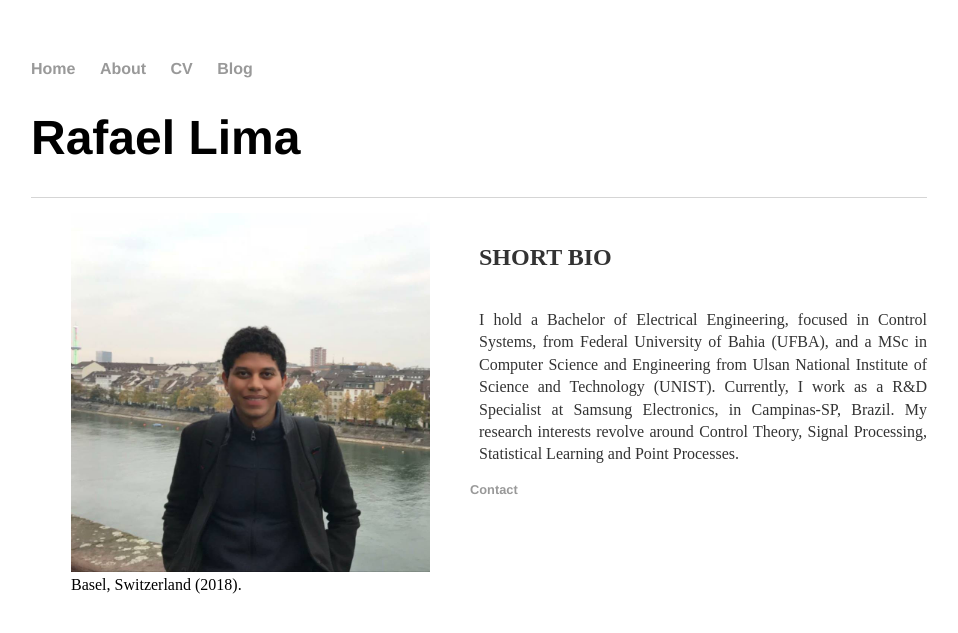
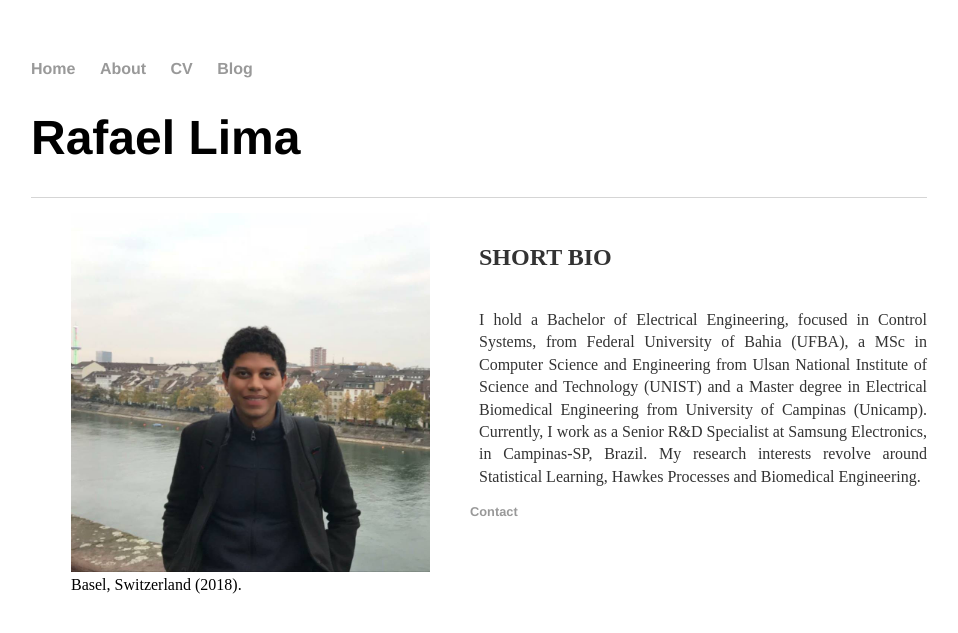
Before and after one commit to rafael-glima/rafael-glima.github.io, a Jekyll site: the page built from index.html, in a window 1280 px wide. Shown: the top 633 px of the page, without its empty margins (161-1119 px from the left). Built offline with Jekyll 4.4.1, drawn with Linux system fonts in a browser that asks for light colours.

Commit message:
update bio

```diff
--- a/about/index.html
+++ b/about/index.html
@@ -4,7 +4,7 @@ title: Rafael Lima
 ---
 <div class="blurb">
 	<h1>About</h1>
-	<p style="font-size:16px;">This is my personal website. I am a R&D Specialist at Samsung Electronics.</p>
+	<p style="font-size:16px;">This is my personal website. I am a Senior R&D Specialist at Samsung Electronics.</p>
 	<p style="font-size:16px;">In this site, I will share information mostly related to my research interests.</p>
 	<p style="font-size:16px;">The opinions expressed in this website are solely mine, and do not reflect those of my employer.</p>
 </div><!-- /.blurb -->
--- a/index.html
+++ b/index.html
@@ -13,9 +13,9 @@ title: Rafael Lima
 	<div style="float: right; width: 50%;">
 	<p style="font-weight: bold; padding-top: 20px;">SHORT BIO</p>
 	<p style="font-size:16px; padding-top: 10px;" align="justify">I hold a Bachelor of Electrical Engineering, focused in Control Systems,
-		from Federal University of Bahia (UFBA), and a MSc in Computer Science and Engineering from
-		Ulsan National Institute of Science and Technology (UNIST).
-		Currently, I work as a R&D Specialist at Samsung Electronics, in Campinas-SP, Brazil.
-		My research interests revolve around Control Theory, Signal Processing, Statistical Learning and Point Processes.</p>
+		from Federal University of Bahia (UFBA), a MSc in Computer Science and Engineering from
+		Ulsan National Institute of Science and Technology (UNIST) and a Master degree in Electrical Biomedical Engineering from University of Campinas (Unicamp).
+		Currently, I work as a Senior R&D Specialist at Samsung Electronics, in Campinas-SP, Brazil.
+		My research interests revolve around Statistical Learning, Hawkes Processes and Biomedical Engineering.</p>
 	</div>
 </div><!-- /.blurb -->
```
